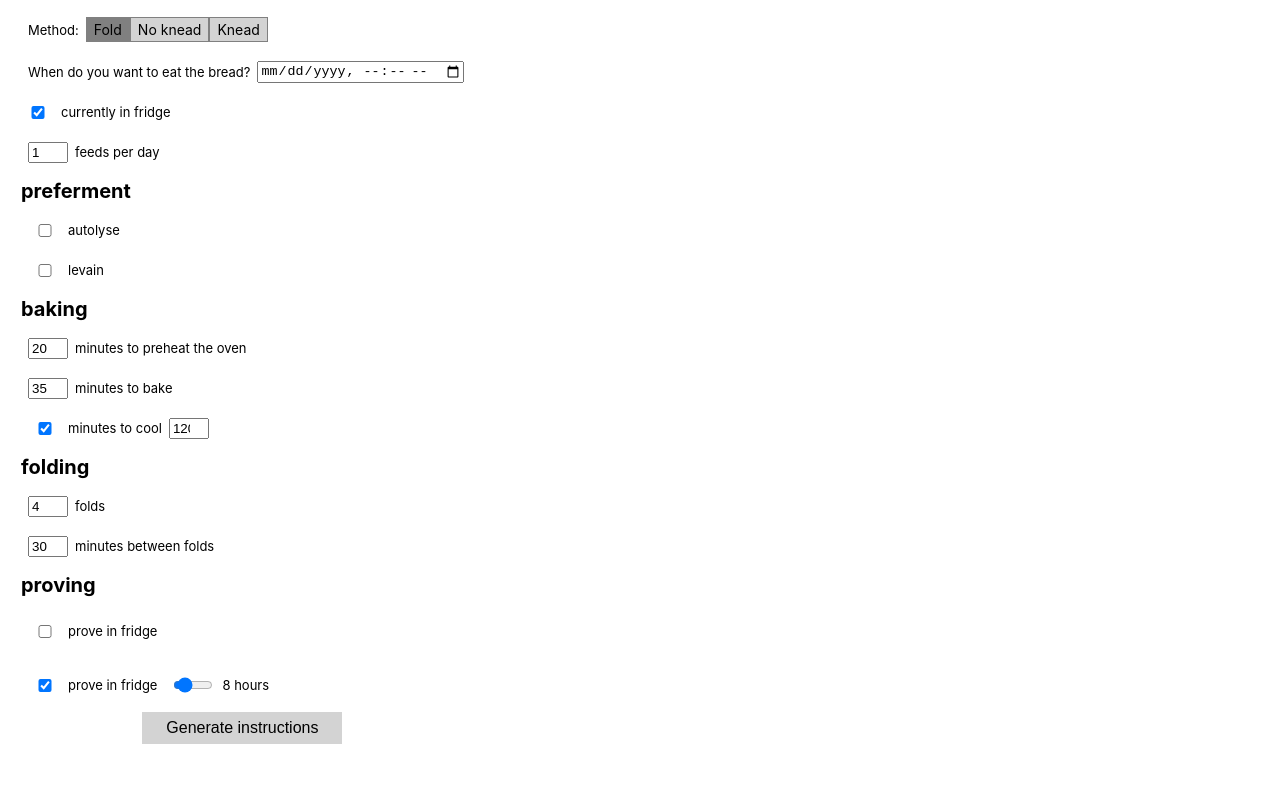
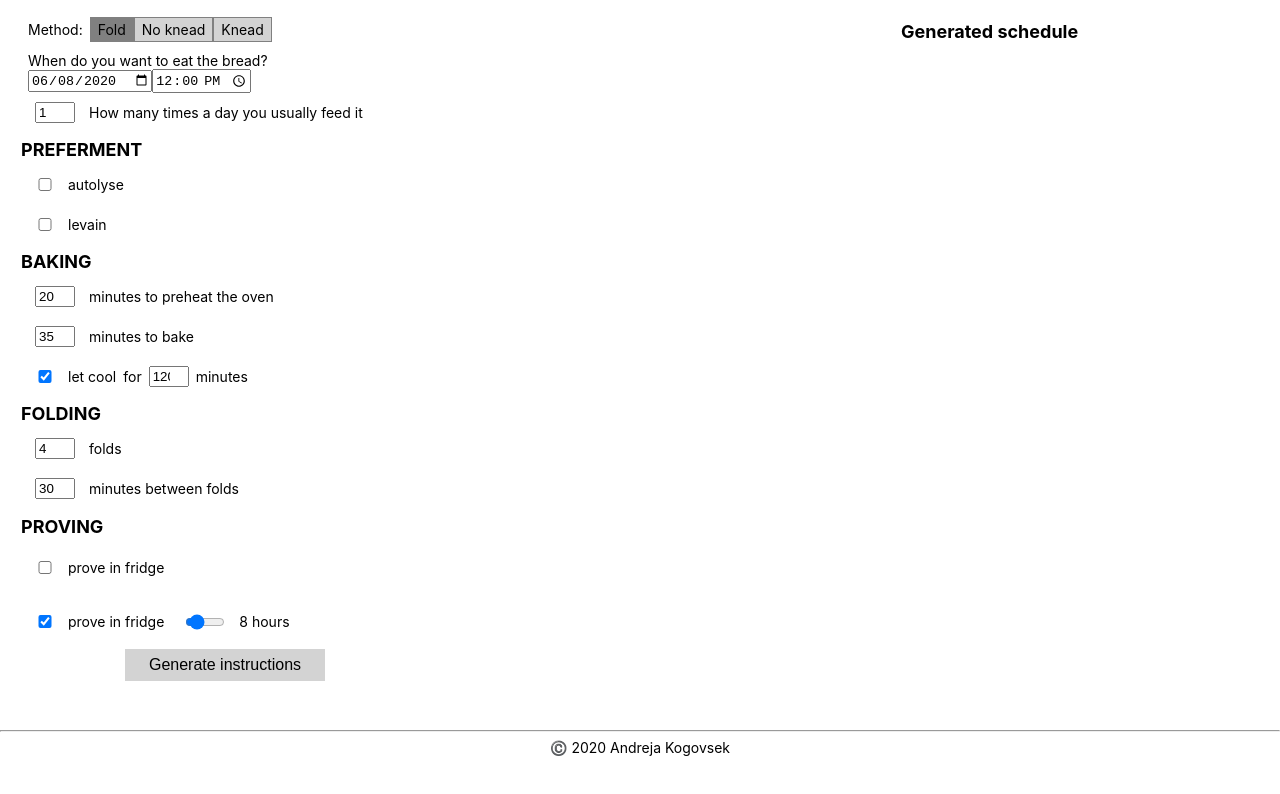
Before and after one commit to andrejak/sourdough-times, a React (Vite) app: page / in a window 1280 px wide. Shown: the top 794 px of the page. Built offline with nearby package versions, Linux system fonts and the light colour scheme.

Commit message:
Fix some text and bugs, improve the styling slightly

```diff
--- a/src/App.tsx
+++ b/src/App.tsx
@@ -4,6 +4,13 @@ import styled from "styled-components";
 import Steps from "./components/Steps";
 import ConfigForm from "./components/ConfigForm";
 import "./styles/global.css";
+import Footer from "./components/Footer";
+
+const Page = styled.div`
+  display: flex;
+  flex-direction: column;
+  min-width: 100vh;
+`;
 
 const Container = styled.div`
   display: flex;
@@ -13,13 +20,18 @@ const Container = styled.div`
   width: 100vw;
 `;
 
-const Page: React.FC = () => {
+const App: React.FC = () => {
   const [result, setResult] = React.useState([] as Step[]);
   return (
-    <Container>
-      <ConfigForm setResult={(steps: Step[]) => setResult(steps)}></ConfigForm>
-      <Steps steps={result} />
-    </Container>
+    <Page>
+      <Container>
+        <ConfigForm
+          setResult={(steps: Step[]) => setResult(steps)}
+        ></ConfigForm>
+        <Steps steps={result} />
+      </Container>
+      <Footer />
+    </Page>
   );
 };
-export default Page;
+export default App;
--- a/src/components/ConfigForm.tsx
+++ b/src/components/ConfigForm.tsx
@@ -4,11 +4,13 @@ import { initKneadConfig, initNoKneadConfig, initFoldConfig } from "../state";
 import styled from "styled-components";
 import Field from "./Field";
 import MethodField from "./Field/MethodField";
+import { Heading } from "./Heading";
 
 const Container = styled.div`
   display: flex;
   flex-direction: column;
   padding: 1rem;
+  max-width: 450px;
 `;
 
 const Form = styled.form`
@@ -17,12 +19,6 @@ const Form = styled.form`
 `;
 
 const Section = styled.div``;
-
-const Header = styled.h2`
-  margin: 0.5rem;
-  padding: 0;
-  font-size: 20px;
-`;
 
 const Button = styled.input`
   align-self: center;
@@ -93,7 +89,7 @@ const ConfigForm = ({
         {Object.keys(config).map((section) => (
           <Section key={section}>
             {section != "basicSection" && (
-              <Header>{section.replace("Section", "")}</Header>
+              <Heading>{section.replace("Section", "").toUpperCase()}</Heading>
             )}
             {Object.keys(config[section]).map((fieldId) => {
               const field = config[section][fieldId];
--- a/src/components/Field/CheckboxField.tsx
+++ b/src/components/Field/CheckboxField.tsx
@@ -1,5 +1,5 @@
 import React from "react";
-import { OtherFieldType } from "../../types";
+import { BooleanFieldType } from "../../types";
 import styled from "styled-components";
 
 const HorizontalContainer = styled.div`
@@ -8,9 +8,7 @@ const HorizontalContainer = styled.div`
   height: 40px;
 `;
 
-const Label = styled.label`
-  font-size: 13px;
-`;
+const Label = styled.label``;
 
 const Input = styled.input`
   width: 40px;
@@ -20,7 +18,7 @@ const CheckboxField = ({
   field,
   setValue,
 }: {
-  field: OtherFieldType;
+  field: BooleanFieldType;
   setValue: (newValue: boolean) => void;
 }): JSX.Element => (
   <HorizontalContainer>
--- a/src/components/Field/MethodField.tsx
+++ b/src/components/Field/MethodField.tsx
@@ -9,7 +9,6 @@ const Container = styled.div`
 `;
 
 const Label = styled.label`
-  font-size: 13px;
   margin-bottom: 0.5rem;
   padding: 0 0.5rem;
 `;
--- a/src/components/Field/NumberField.tsx
+++ b/src/components/Field/NumberField.tsx
@@ -7,18 +7,23 @@ import { minsInH } from "../../state";
 
 const Container = styled.div`
   display: flex;
+  flex-wrap: wrap;
   align-items: center;
   padding: 0 0.5rem;
   height: 40px;
 `;
 
 const Label = styled.label`
-  font-size: 13px;
   padding: 0 0.5rem;
 `;
 
 const Input = styled.input`
   width: 40px;
+  margin: 0 0.5rem;
+`;
+
+const DateTimeContainer = styled.div`
+  padding: 0 0.5rem;
 `;
 
 export const DatetimeField = ({
@@ -27,17 +32,30 @@ export const DatetimeField = ({
 }: {
   field: NumericalFieldType;
   setValue: (newValue: moment.Moment) => void;
-}): JSX.Element => (
+}): JSX.Element => {
+  const date = (field.value as moment.Moment).format("YYYY-MM-DD");
+  const time = (field.value as moment.Moment).format("hh:mm");
+  console.log(date, time);
+  return (
     <Container>
       <Label>{field.label}</Label>
+      <DateTimeContainer>
         <input
-      type="datetime-local"
-      // <input type="date" name="myDate" min="2013-06-01" max="2013-08-31" step="7" id="myDate">
-      value={field.value.toString()}
-      onChange={(e) => setValue(moment(e.target.value))}
+          type="date"
+          value={date}
+          onChange={(e) => setValue(moment(e.target.value + " " + time))}
+          required
         ></input>
+        <input
+          type="time"
+          value={time}
+          onChange={(e) => setValue(moment(date + " " + e.target.value))}
+          required
+        ></input>
+      </DateTimeContainer>
     </Container>
   );
+};
 
 const NumberField = ({
   field,
@@ -62,11 +80,19 @@ const NumberField = ({
       {field.optional && (
         <CheckboxField
           field={{ type: "boolean", value: show, label: field.label }}
-          setValue={setShow}
+          setValue={(checked) => {
+            if (show) {
+              setValue(null);
+            } else {
+              setValue(value);
+            }
+            setShow(checked);
+          }}
         />
       )}
       {show && (
         <Container>
+          {field.optional && "for"}
           <Input
             type={field.type === "range" ? "range" : "number"}
             min={field.min}
@@ -89,6 +115,7 @@ const NumberField = ({
               {field.type === "range" && value / minsInH} {field.label}
             </Label>
           )}
+          {field.optional && "minutes"}
         </Container>
       )}
     </Container>
--- /dev/null
+++ b/src/components/Heading.tsx
@@ -0,0 +1,7 @@
+import styled from "styled-components";
+
+export const Heading = styled.h2`
+  margin: 0.5rem 0.5rem 0.3rem 0.5rem;
+  padding: 0;
+  font-size: 18px;
+`;
--- a/src/components/Steps.tsx
+++ b/src/components/Steps.tsx
@@ -2,20 +2,35 @@ import { Step } from "../types";
 import React from "react";
 import moment from "moment";
 import styled from "styled-components";
+import { Heading } from "./Heading";
 
 const Container = styled.div`
   display: flex;
   flex-direction: column;
   padding: 1rem;
   min-width: 300px;
+  width: 400px;
+`;
+
+const Step = styled.div`
+  display: flex;
+  padding: 0.5rem;
+`;
+
+const When = styled.span`
+  min-width: 80px;
+  font-weight: bold;
+  margin-right: 0.5rem;
 `;
 
 const Steps = ({ steps }: { steps: Step[] }): JSX.Element => (
   <Container>
+    <Heading>Generated schedule</Heading>
     {steps.map((step, index) => (
-      <div key={index}>
-        <b>{moment(step.when).format("dddd HH:mm")}</b>: {step.instruction}
-      </div>
+      <Step key={index}>
+        <When>{moment(step.when).format("ddd HH:mm")}:</When>
+        <span>{step.instruction}</span>
+      </Step>
     ))}
   </Container>
 );
--- a/src/state/index.ts
+++ b/src/state/index.ts
@@ -35,9 +35,8 @@ const initBasicSection = (method: Method): BasicSection => ({
     type: "datetime",
     value: moment().add(3, "d").set({ hour: 12, minute: 0 }),
   },
-  inFridge: { label: "currently in fridge", type: "boolean", value: true },
   numFeedsPerDay: {
-    label: "feeds per day",
+    label: "How many times a day you usually feed it",
     help: "",
     type: "number",
     value: 1,
@@ -64,7 +63,7 @@ const initBakingSection: BakingSection = {
     max: 60,
   },
   cooling: {
-    label: "minutes to cool",
+    label: "let cool",
     type: "duration",
     value: 120,
     min: 0,
@@ -115,7 +114,7 @@ export const initNoKneadConfig: FullConfig = {
   shapingSection: initShapingSection,
   bakingSection: initBakingSection,
   foldingSection: {
-    numFolds: { label: "folds", type: "number", value: 2 },
+    numFolds: { label: "folds", type: "number", value: 2, min: 0, max: 10 },
     timeBetweenFolds: {
       label: "minutes between folds",
       type: "duration",
@@ -170,7 +169,7 @@ export const initFoldConfig: FullConfig = {
   prefermentSection: initPrefermentSection,
   bakingSection: initBakingSection,
   foldingSection: {
-    numFolds: { label: "folds", type: "number", value: 4 },
+    numFolds: { label: "folds", type: "number", value: 4, min: 1, max: 10 },
     timeBetweenFolds: {
       label: "minutes between folds",
       type: "duration",
--- a/src/types/config.ts
+++ b/src/types/config.ts
@@ -40,7 +40,6 @@ export interface BooleanFieldType extends BaseFieldType {
 export type BasicSection = {
   method: Method;
   target: FieldType;
-  inFridge: BooleanFieldType;
   numFeedsPerDay: NumericalFieldType;
 };
 
```
Also changed, not shown: src/lambda/calculate.ts (+10 -20 lines). Lines whose indentation alone changed are shown as unchanged.
